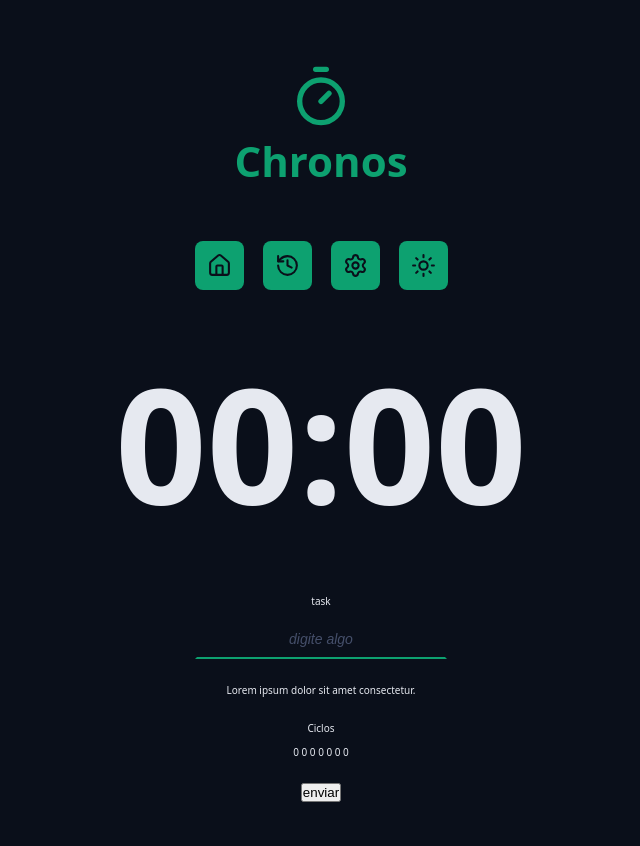
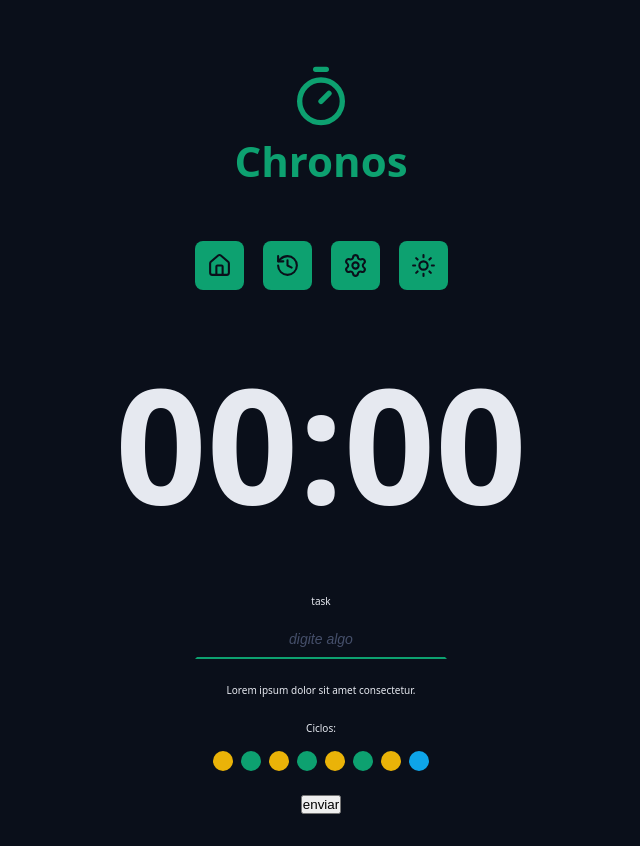
Before and after one commit to RamonOrtisz/chronos-pomodoro, a React (Vite) app: page / in a window 1280 px wide. Shown: the whole page, without its empty margins (319-959 px from the left). Built offline with nearby package versions, Linux system fonts and the light colour scheme.

Commit message:
criando styles ciclos de estudo

```diff
--- a/package.json
+++ b/package.json
@@ -27,4 +27,5 @@
     "typescript-eslint": "^8.35.1",
     "vite": "^7.0.4"
   }
+
 }
--- a/src/App.tsx
+++ b/src/App.tsx
@@ -6,6 +6,7 @@
 
 import './styles/global.css';
 import './styles/theme.css';
+import { Cycles } from './components/Cycles';
 
 export function App() {
   return (
@@ -38,8 +39,7 @@
           </div>
 
           <div className='formRow'>
-            <p>Ciclos</p>
-            <p> 0 0 0 0 0 0 0</p>
+            <Cycles/>
           </div>
 
           <div className='formRow'>
--- /dev/null
+++ b/src/components/Cycles/index.tsx
@@ -0,0 +1,20 @@
+import styles from './styles.module.css'
+
+export function Cycles() {
+    return (
+        <div className={styles.cycles}>
+            <span>Ciclos:</span>
+
+            <div className={styles.cycleDots}>
+                <span className={`${styles.cycleDot} ${styles.workTime}`}></span>
+                <span className={`${styles.cycleDot} ${styles.shortBreakTime}`}></span>
+                <span className={`${styles.cycleDot} ${styles.workTime}`}></span>
+                <span className={`${styles.cycleDot} ${styles.shortBreakTime}`}></span>
+                <span className={`${styles.cycleDot} ${styles.workTime}`}></span>
+                <span className={`${styles.cycleDot} ${styles.shortBreakTime}`}></span>
+                <span className={`${styles.cycleDot} ${styles.workTime}`}></span>
+                <span className={`${styles.cycleDot} ${styles.longBreakTime}`}></span>
+            </div>
+        </div>
+    )
+}
--- /dev/null
+++ b/src/components/Cycles/styles.module.css
@@ -0,0 +1,32 @@
+.cycles {
+    display: flex;
+    flex-direction: column;
+    align-items: center;
+    justify-content: center;
+    gap: 1.6rem;
+}
+
+.cycleDots {
+    display: flex;
+    gap: .8rem;
+}
+
+.cycleDot {
+    display: block;
+    width: 2rem;
+    height: 2rem;
+    background-color: var(--primary);
+    border-radius: 50%;
+}
+
+.workTime {
+    background-color: var(--warning);
+}
+
+.shortBreakTime {
+    background-color: var(--primary);
+}
+
+.longBreakTime {
+    background-color: var(--info);
+}
```
